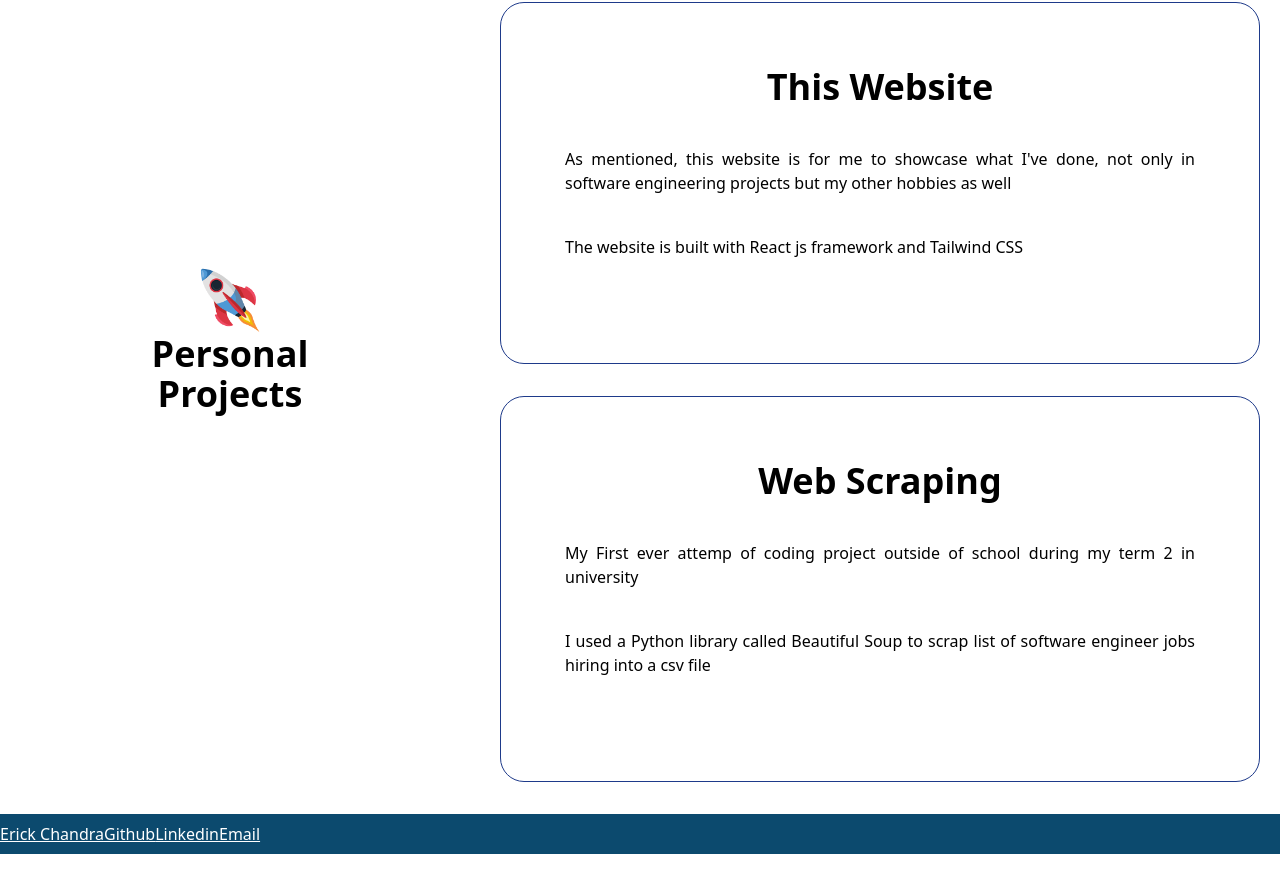
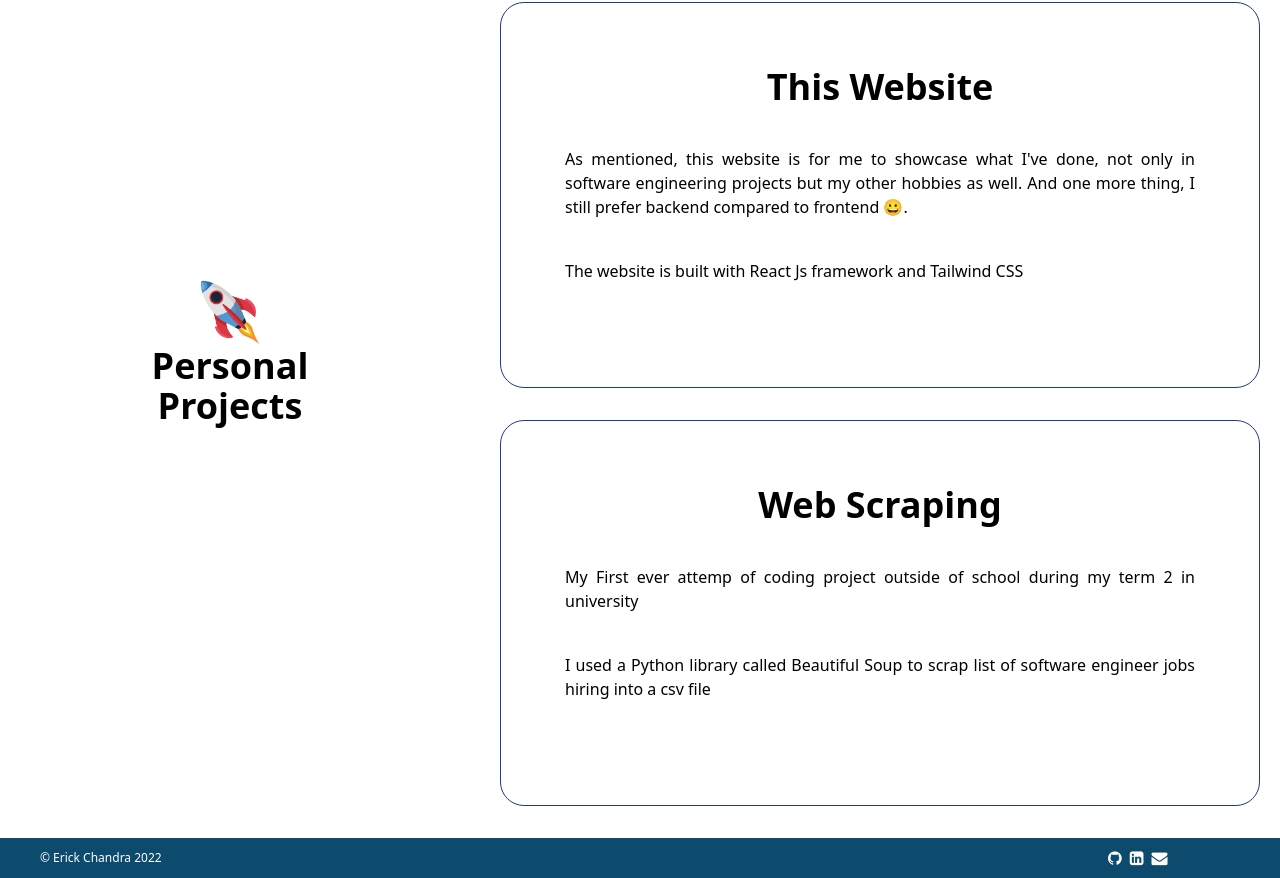
Before and after one commit to erickch123/erick-website, a React (Create React App) app: page /Coding in a window 1280 px wide. Shown: the part 5048-5926 px from the top of the page. Before the commit the page ends 5902 px from the top, so only its background shows below. Built offline with nearby package versions, Linux system fonts and the light colour scheme.

Commit message:
fix some details

```diff
--- a/src/components/BlockCoding.js
+++ b/src/components/BlockCoding.js
@@ -42,7 +42,7 @@ const DataProjectDetails = [
     },
     {
         title: "Machine Learning : Covid-19 Death Prediction",
-        description: "Final Project in Data Driven World Course with two problem statements and we splitted evenly among our group",
+        description: "Final Project in Data Driven World Course with two problem statements and we splitted among our group",
         contribution: "In this project, I cleaned the World Covid-19 Data sourced from Kaggle with Pandas and Numpy Python Library and built a Linear regression model with 90 percent accuracy against the number of total cases, total tests,vaccination rates, population, without implementing Scikit Library"
     },
 ]
@@ -76,8 +76,8 @@ const OutsideProjectDetails = [
 const PersonalProjectDetails = [
     {
         title: "This Website",
-        description: "As mentioned, this website is for me to showcase what I've done, not only in software engineering projects but my other hobbies as well",
-        contribution: "The website is built with React js framework and Tailwind CSS"
+        description: "As mentioned, this website is for me to showcase what I've done, not only in software engineering projects but my other hobbies as well. And one more thing, I still prefer backend compared to frontend 😀.",
+        contribution: "The website is built with React Js framework and Tailwind CSS"
     },
     {
         title: "Web Scraping",
--- a/src/components/CoffeeComponent.js
+++ b/src/components/CoffeeComponent.js
@@ -6,9 +6,9 @@ export default function CoffeeComponent() {
     <section>
       <CoffeeHeader
         header = "Coffees I have brewed at Home"
-        description = "All the coffees here are from roasteries in Indonesia and Singapore. Since I am a cheapskate, I only bought beans in Singapore if there are at least 50% discounts. The beans from Indonesia are mostly not discounted, because I ask my parents to buy them from me heheee. I also sometimes bought test-roast beans such as El Salvador, Guatemala, and Colombian Geisha (whoa I also suprised) from my fellow SUTD friend who is working as a part-time barista"
+        description = "All the coffees here are from roasteries in Indonesia and Singapore. Since I am a cheapskate, I only bought beans in Singapore if there are at least 50% discounts. The beans from Indonesia are mostly not discounted, because I ask my parents to buy them from me 😎. I also sometimes got test-roast beans such as El Salvador, Guatemala, and Colombian Geisha from my fellow SUTD friend who is working as a part-time barista"
       />
-      <div class="grid md:grid-cols-3 m-20">
+      <div class="grid md:grid-cols-3 lg:m-5">
         {HomeBrewBeansList.map((beans)=>{
           const{beansName,roaster,altitude,varietal,process,tastingnotes,personalremarks,beanspicture} = beans;
           return(
--- a/src/components/Footer.js
+++ b/src/components/Footer.js
@@ -5,18 +5,22 @@ export default function Footer() {
 
     return (
         <section>
-            <div className=" h-10 text-white bg-sky-900 content-around pt-2 underline flex">
-                <h6>Erick Chandra</h6>
-                <div className="">
-                    <a href="https://github.com/erickch123 " target="_blank" rel="noopener noreferrer" >Github
+            <link rel="stylesheet" href="https://maxcdn.bootstrapcdn.com/font-awesome/4.4.0/css/font-awesome.min.css"></link>
+            <link rel="stylesheet" href="https://cdnjs.cloudflare.com/ajax/libs/font-awesome/4.7.0/css/font-awesome.min.css"></link>
+            <link rel="stylesheet" href="https://cdnjs.cloudflare.com/ajax/libs/font-awesome/4.7.0/css/font-awesome.min.css"></link>
+            <div className=" h-10 text-white bg-sky-900 content-around pt-2 flex">
+            <p className = " sm:mx-10 sm:w-4/5 text-xs mt-1 mx-2">&copy; Erick Chandra 2022</p>
+                <div className="mx-1 ">
+                    <a href="https://github.com/erickch123 " target="_blank" rel="noopener noreferrer" >
+                    <i class="fa fa-github"></i>
                 </a>
                 </div>
-               <div>
-               <a href="https://www.linkedin.com/in/erickchandra13/" target="_blank" rel="noopener noreferrer">Linkedin
+               <div className = "mx-1">
+               <a href="https://www.linkedin.com/in/erickchandra13/" target="_blank" rel="noopener noreferrer"><i class="fa fa-linkedin-square"></i>
                 </a>
                </div>
-               <div>
-               <a href="mailto:erickchandra2002@gmail.com" target="_blank" rel="noopener noreferrer">Email
+               <div className = "mx-1">
+               <a href="mailto:erickchandra2002@gmail.com" target="_blank" rel="noopener noreferrer"><i class="fa fa-envelope"></i>
                 </a>
                </div>
 
--- a/src/pages/About.js
+++ b/src/pages/About.js
@@ -36,10 +36,10 @@ const AboutContent = [
   {
     logo: require('../images/target.png'),
     header:"What is the purpose",
-    description: "  I want to have engaging conversations with people who have the same interests with me to open up more opportunities and collaborations. I also feel that it's difficult to say everything about me to my friends, so in this website people may know 60-70% of myself. A bonus point is that I'll be happy if people are inspired",
+    description: "  I want to have engaging conversations with people who have the same interests with me and open up more opportunities and collaborations. I also feel that it's difficult to say everything about me to my friends, so in this website people may know 60-70% of myself. A bonus point is that I'll be happy if someone get inspired",
   },
   {
-    logo: require('../images/target.png'),
+    logo: require('../images/rocket.png'),
     header:"What I am aiming in the near future",
     description: "Spend more time on any of my hobbies before studying 24/7 again in September 2023. Because there is more study-life balance during internship and exchange. I'm also doing something new which is creating TikTok account called Coffeecodingcamera and planning to write articles on Medium",
   },
--- a/src/pages/Hobbies.js
+++ b/src/pages/Hobbies.js
@@ -4,7 +4,7 @@ export default function Hobbies() {
       <section>
   <h1>Work in progress
     </h1>
-    <h1>I will have each dedicate page for Promo Code Leadership, Sustainability, , Basketball, Library Visit, Writing,Podcast, and maybe other stuff that I have been doing but I don't even remember.
+    <h1>I will have each dedicate page for Promo Code Leadership, Sustainability, Books I have read , Basketball, Library Visit, Writing,Podcast, and maybe other stuff that I have been doing but I don't even remember.
     </h1>
      </section>
 
--- a/src/pages/HomePage.js
+++ b/src/pages/HomePage.js
@@ -46,7 +46,7 @@ const HomePage = () => {
               <Books
                 title="The Lean Startup"
                 writer="Eric Ries"
-                Pages="270-300"
+                Pages="336"
                 pict={theleanstartup}
               />
             </div>
```
